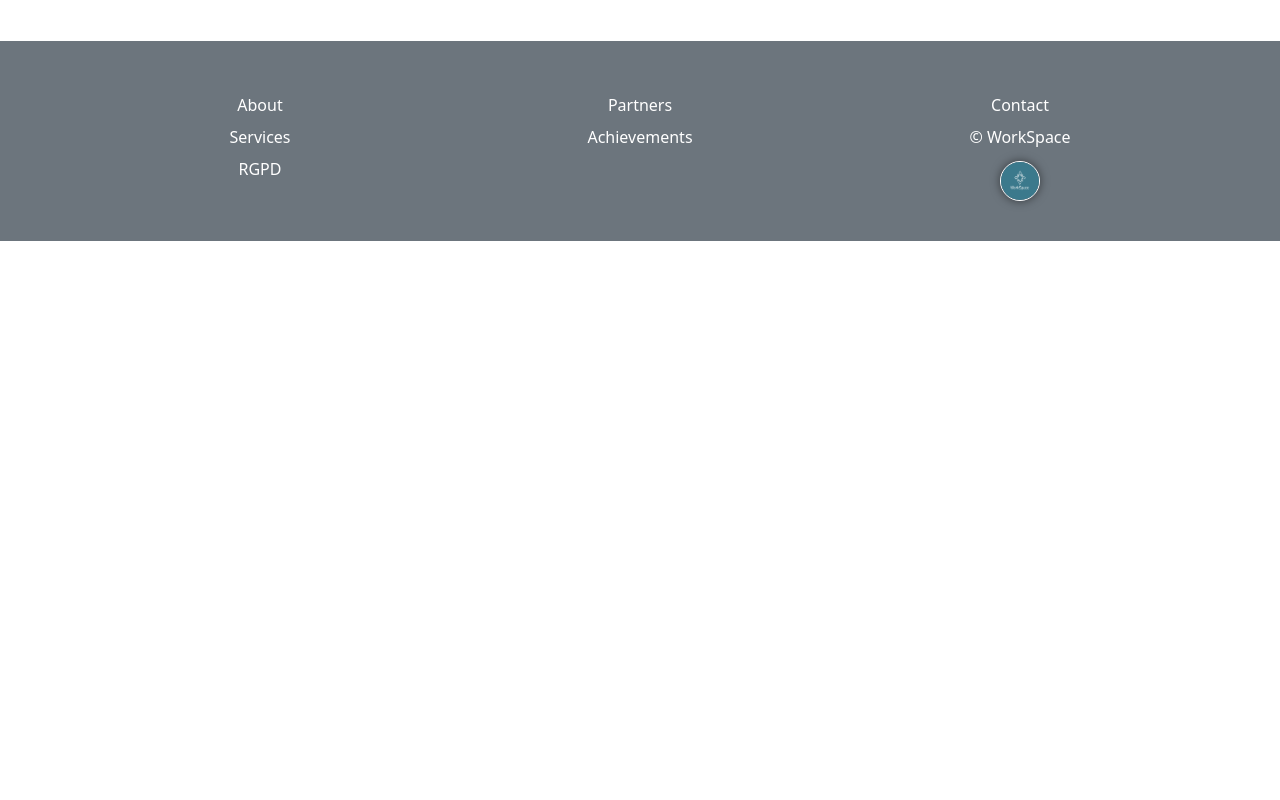
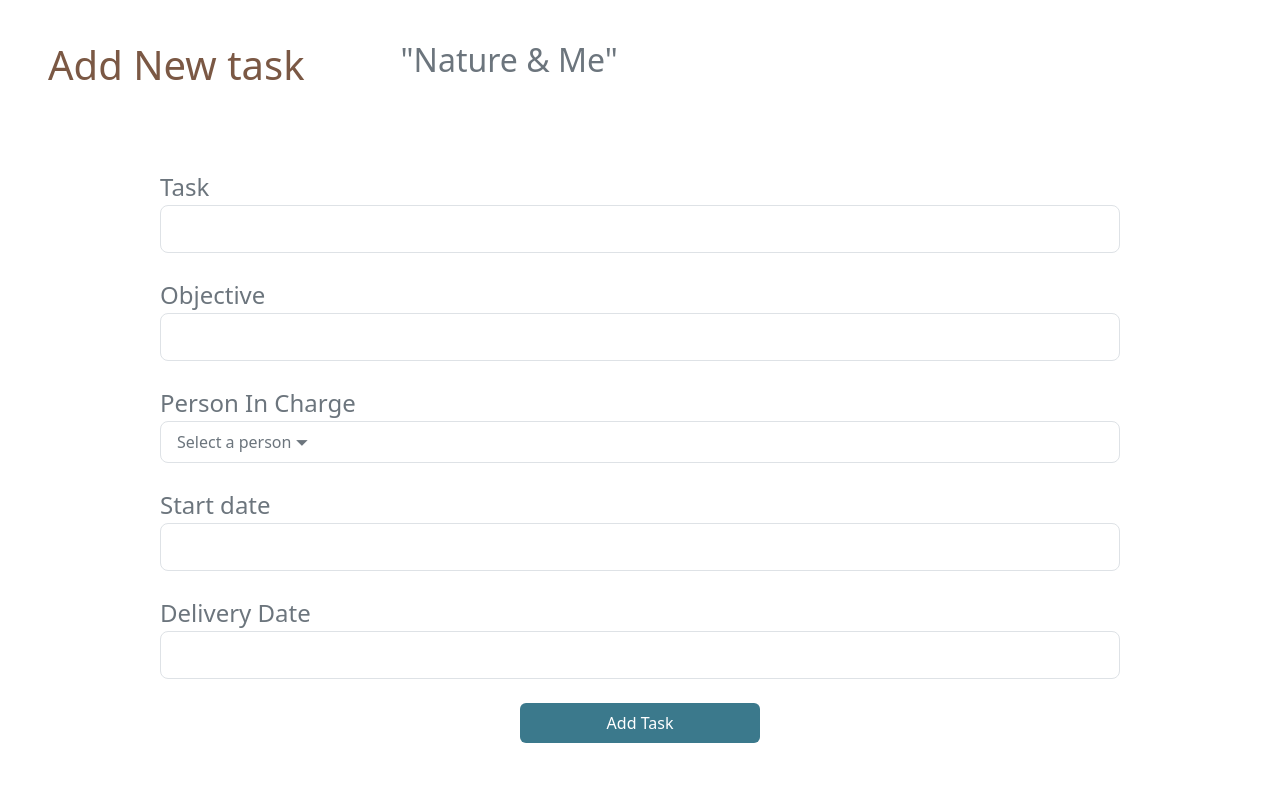
Before and after one commit to git-see/ws, a React (Create React App) app: page / in a window 1280 px wide. Shown: the part 3820-4620 px from the top of the page. Before the commit the page ends 4061 px from the top, so only its background shows below. Built offline with nearby package versions, Linux system fonts and the light colour scheme.

Commit message:
page-AddTask

```diff
--- a/src/App.js
+++ b/src/App.js
@@ -4,6 +4,7 @@ import Home from "./pages/Home";
 import AllProjects from "./pages/AllProjects";
 import AddProject from "./pages/AddProject";
 import OneProject from "./pages/OneProject";
+import AddTask from "./pages/AddTask";
 import Footer from "./components/Footer";
 
 import "./css/app.css";
@@ -17,6 +18,7 @@ function App() {
       <AllProjects />
       <AddProject />
       <OneProject />
+      <AddTask />
       <Footer />
     </>
   );
--- /dev/null
+++ b/src/pages/AddTask.js
@@ -0,0 +1,92 @@
+export default function AddTask() {
+  return (
+    <div className="w-100">
+      <div className="d-flex">
+        <h1 className="px-5 pt-5 pb-4" style={{ color: "#7b5844" }}>
+          Add New task
+        </h1>
+        <h2 className="text-secondary px-5 pt-5">
+          {/*project.projectname*/}
+          "Nature & Me"
+        </h2>
+      </div>
+      <div className="d-flex justify-content-center">
+        <form className="w-75 py-5">
+          <div className="form-group mb-4">
+            <label className="text-secondary fs-4" htmlFor="taskname">
+              Task
+            </label>
+            <input
+              className="form-control form-control-lg"
+              type="text"
+              name="taskname"
+              id="taskname"
+            />
+          </div>
+
+          <div className="form-group mb-4">
+            <label className="text-secondary fs-4" htmlFor="taskobjective">
+              Objective
+            </label>
+            <input
+              className="form-control form-control-lg"
+              type="text"
+              name="taskobjective"
+              id="taskobjective"
+            />
+          </div>
+
+          <div className="form-group mb-4">
+            <label className="text-secondary fs-4" htmlFor="taskpic">
+              Person In Charge
+            </label>
+            <select
+              className="form-control form-control-lg text-secondary fs-6"
+              name="taskpic"
+              id="taskpic"
+            >
+              <option value="">Select a person &#9207;</option>
+              <option value="John">John</option>
+              <option value="Siam">Siam</option>
+              <option value="Melody">Melody</option>
+              <option value="Tom">Tom</option>
+            </select>
+          </div>
+
+          <div className="form-group mb-4">
+            <label className="text-secondary fs-4" htmlFor="taskstart">
+              Start date
+            </label>
+            <input
+              className="form-control form-control-lg"
+              type="text"
+              name="taskstart"
+              id="taskstart"
+            />
+          </div>
+
+          <div className="form-group mb-4">
+            <label className="text-secondary fs-4" htmlFor="taskend">
+              Delivery Date
+            </label>
+            <input
+              className="form-control form-control-lg"
+              type="text"
+              name="taskend"
+              id="taskend"
+            />
+          </div>
+
+          <div className="d-flex justify-content-center">
+            <input
+              type="submit"
+              className="btn border-0 px-3 py-2 mx-3 w-25 text-white text-decoration-none"
+              value="Add Task"
+              style={{ backgroundColor: "#3b798c" }}
+            ></input>
+          </div>
+        </form>
+      </div>
+    </div>
+  );
+}
```
